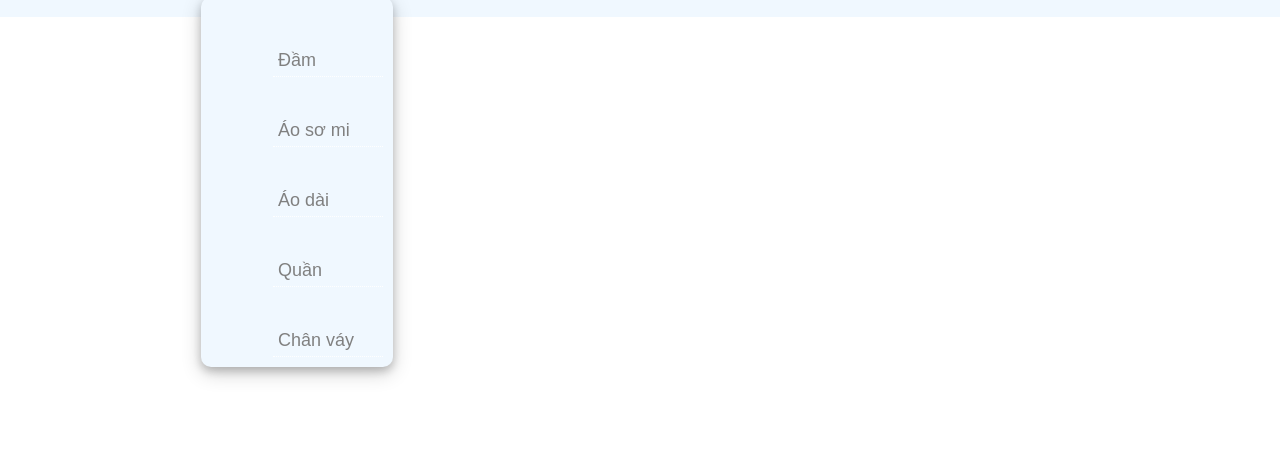
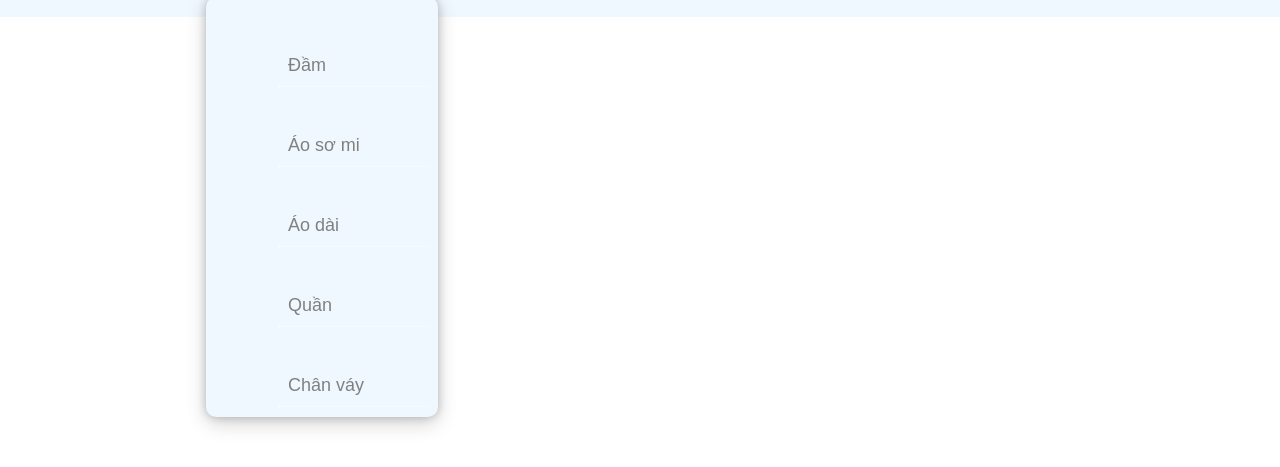
Before and after one commit to phongp3j/webproject, a plain HTML site: page index.html in a window 1280 px wide. In both pictures the pointer is over the link "SẢN PHẨM". Shown: the part 113-580 px from the top of the page. Drawn offline with Linux system fonts and the light colour scheme.

Commit message:
Update style.css

```diff
--- a/style.css
+++ b/style.css
@@ -71,7 +71,7 @@ ul li a{
 }
 
 ul li a:hover{
-    transition: 0.5s;
+    transition: 1s;
     color: black;
 }
 
@@ -85,8 +85,8 @@ ul li a:hover{
     border: gray;
     border-radius: 10px;
     background: aliceblue;
-    margin-left: -15px;
-    box-shadow: 0 4px 8px 0 rgba(0, 0, 0, 0.2), 0 6px 20px 0 rgba(0, 0, 0, 0.19);
+    margin-left: -10px;
+    box-shadow: 0 0px 8px 0 rgba(0, 0, 0, 0.2), 0 6px 20px 0 rgba(0, 0, 0, 0.19);
 }
 
 .menu ul li:hover .sub-menu1 ul{
@@ -95,14 +95,15 @@ ul li a:hover{
 }
 
 .menu ul li:hover .sub-menu1 ul li{
-    width: 100px;
-    padding: 5px;
+    width: 130px;
+    padding: 10px;
     border-bottom: 1px dotted #fff;
     background: transparent;
     text-align: left;
+    transition: 1s;
 }
 
 .menu ul li:hover .sub-menu1 ul li a:hover{
     color: black;
-    transition: 0.5s;
+    transition: 1s;
 }
```
